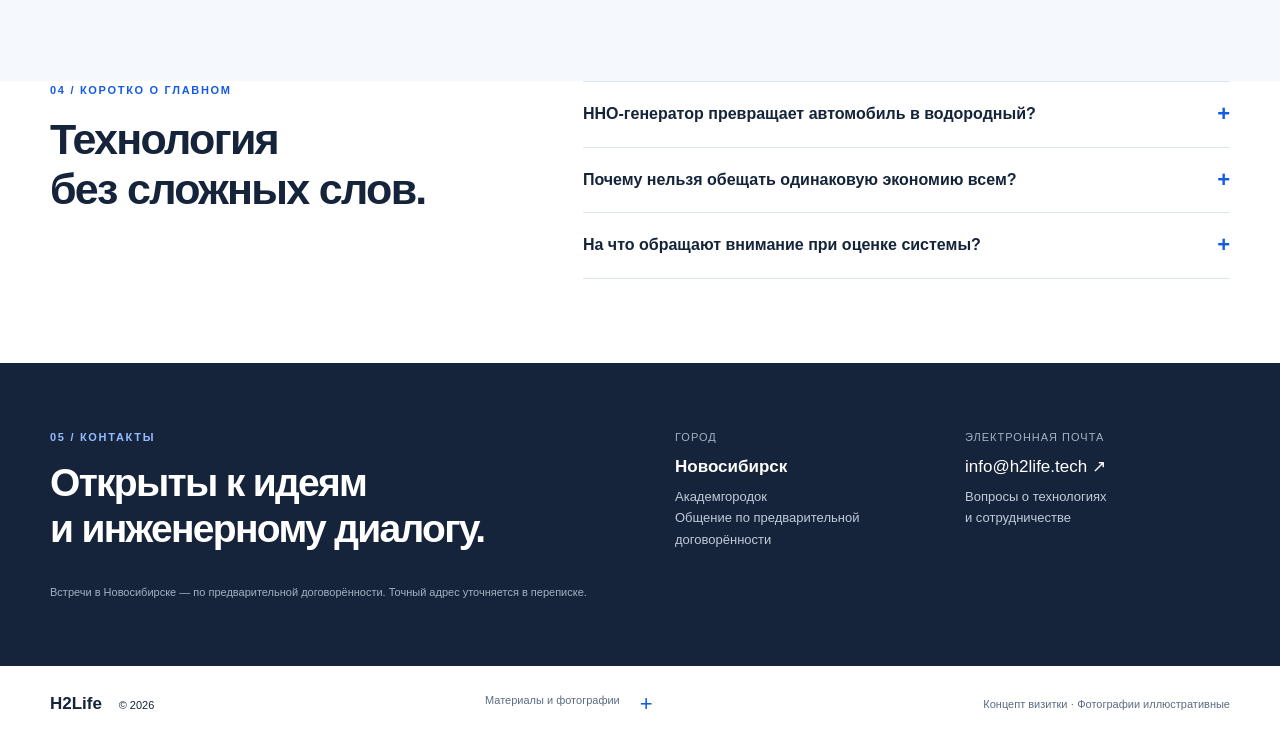
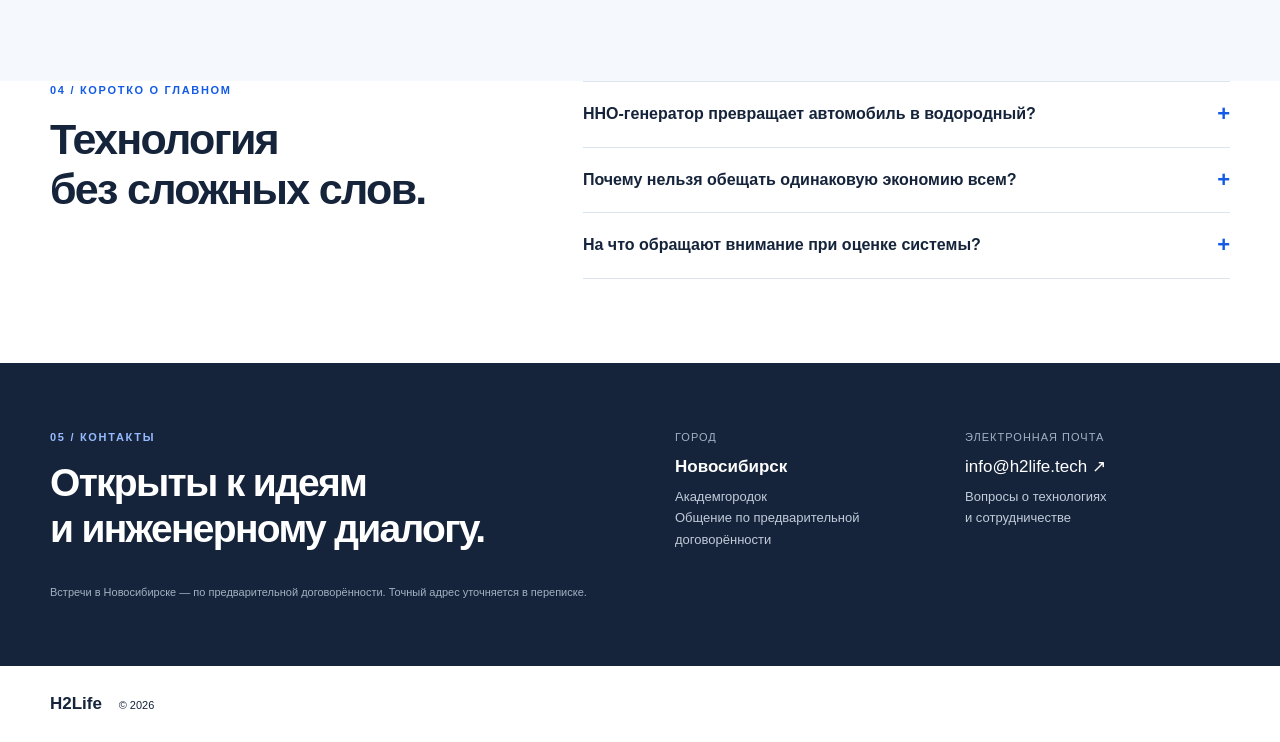
Before and after one commit to lifelover2b/h2life, a plain HTML site: page index.html in a window 1280 px wide. Shown: the part 2820-3562 px from the top of the page. Drawn offline with Linux system fonts and the light colour scheme.

Commit message:
Remove sources dropdown and illustrative-content note from footer

```diff
--- a/index.html
+++ b/index.html
@@ -21,5 +21,5 @@
 <section class="faq"><div class="wrap faq-layout"><div><div class="label">04 / Коротко о главном</div><h2>Технология<br>без сложных слов.</h2></div><div><details><summary>HHO-генератор превращает автомобиль в водородный?</summary><p>Нет. Автомобиль сохраняет двигатель и основное топливо. HHO-система получает небольшое количество водородно-кислородной смеси, а полноценный водородный автомобиль использует другую топливную систему или топливный элемент.</p></details><details><summary>Почему нельзя обещать одинаковую экономию всем?</summary><p>Влияют конструкция двигателя, настройка управления, режим движения и потребление электричества электролизёром. Процент экономии без сопоставимых испытаний конкретной системы не является надёжной характеристикой.</p></details><details><summary>На что обращают внимание при оценке системы?</summary><p>На энергобаланс, производительность электролизёра, защиту газового тракта и совместимость с двигателем. Смесь водорода с кислородом легко воспламеняется: проектирование и испытания требуют соответствующей квалификации.</p></details></div></div></section>
 <section class="contacts" id="contacts"><div class="wrap"><div class="contact-layout"><div><div class="label">05 / Контакты</div><h2>Открыты к идеям<br>и инженерному диалогу.</h2></div><div class="contact-info"><div><small>ГОРОД</small><strong>Новосибирск</strong><p>Академгородок<br>Общение по предварительной договорённости</p></div><div><small>ЭЛЕКТРОННАЯ ПОЧТА</small><a href="mailto:info@h2life.tech">info@h2life.tech ↗</a><p>Вопросы о технологиях<br>и сотрудничестве</p></div></div></div><p class="contact-demo">Встречи в Новосибирске — по предварительной договорённости. Точный адрес уточняется в переписке.</p></div></section>
 </main>
-<footer><div class="wrap footer-row"><div class="footer-logo">H2Life <span style="font-size:11px;font-weight:normal;margin-left:12px">© 2026</span></div><details><summary>Материалы и фотографии</summary><p>Описание HHO-технологии подготовлено с учётом материалов <a href="https://h2system-rvs.ru/" target="_blank" rel="noopener">H2 System РВС</a>. Общая информация о водороде: <a href="https://afdc.energy.gov/fuels/hydrogen-basics" target="_blank" rel="noopener">DOE / Hydrogen Basics</a> и <a href="https://www.energy.gov/cmei/fuels/does-use-hydrogen-produce-air-pollutants-such-nitrogen-oxides" target="_blank" rel="noopener">DOE / выбросы при использовании водорода</a>. Фото: <a href="https://unsplash.com" target="_blank" rel="noopener">Unsplash / автомобиль</a>, <a href="https://unsplash.com" target="_blank" rel="noopener">Unsplash / двигатель</a>. Фотографии иллюстрируют автомобильную тематику и не изображают продукцию H2Life.</p></details><span>Концепт визитки · Фотографии иллюстративные</span></div></footer>
+<footer><div class="wrap footer-row"><div class="footer-logo">H2Life <span style="font-size:11px;font-weight:normal;margin-left:12px">© 2026</span></div></div></footer>
 </body></html>
```
